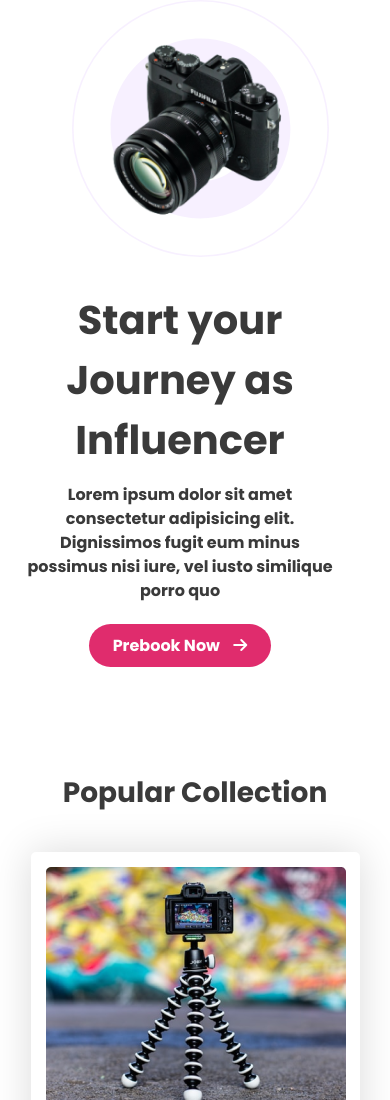
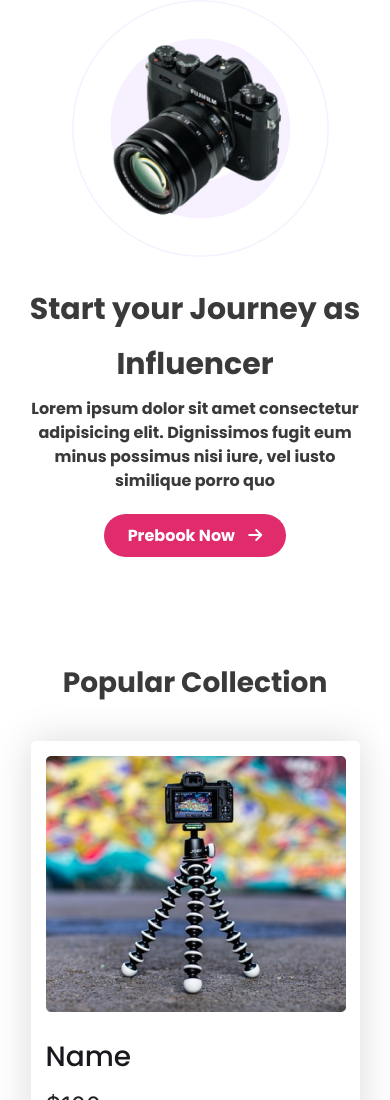
Before and after one commit to syedfaysel/phero-influencer-gear, a plain HTML site: page index.html in a window 390 px wide. Shown: the top 1100 px of the page. Drawn offline with Linux system fonts and the light colour scheme.

Commit message:
css resolved

```diff
--- a/styles/responsive.css
+++ b/styles/responsive.css
@@ -30,10 +30,13 @@
     }
     .top-text{
         text-align: center;
+        margin-left: 5px;
+        margin-right: 5px;
+        padding: 0;
     }
     .top-text h1{
-        font-size: 40px;
-        line-height: 60px;
+        font-size: 30px;
+        line-height: 55px;
         padding-bottom: 10px;
     }
 
```
